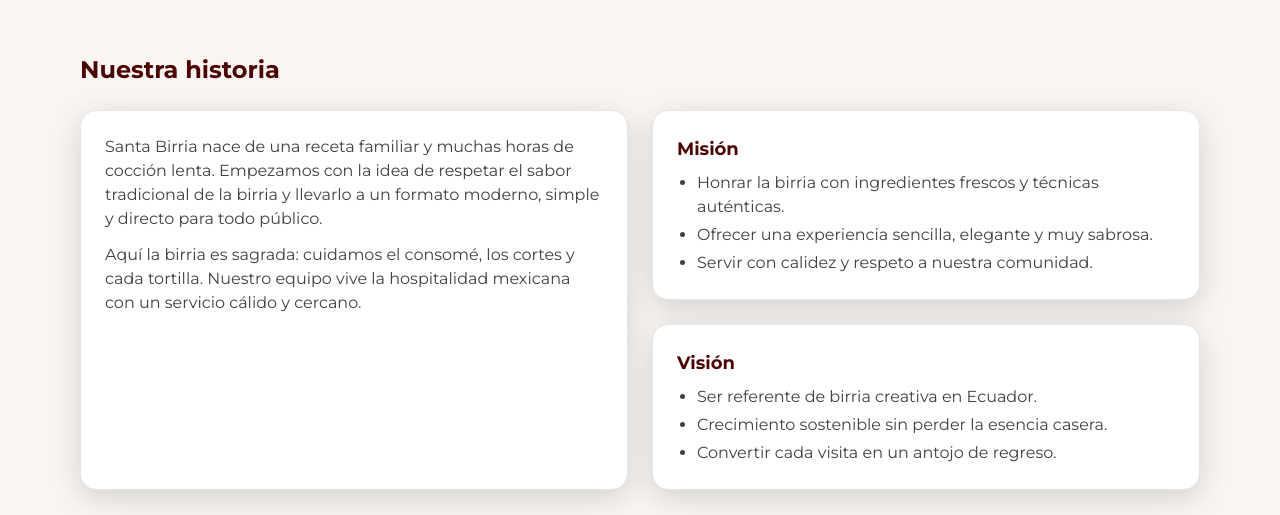
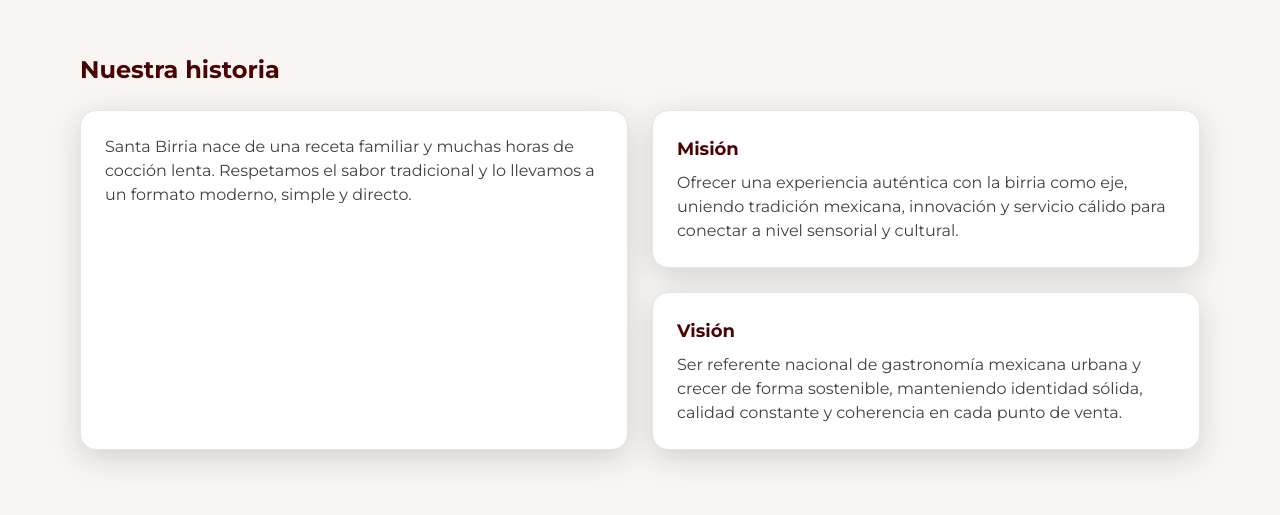
Before and after one commit to santabirriasd-beep/my-santabirria, a Next.js app: page / in a window 1280 px wide. Shown: the part 2260-2775 px from the top of the page. Built offline with nearby package versions, Linux system fonts and the light colour scheme; a web font is replaced by a local one.

Commit message:
Update About.jsx

```diff
--- a/components/About.jsx
+++ b/components/About.jsx
@@ -8,32 +8,25 @@
           <article className="card p-6">
             <p className="text-neutral-700">
               Santa Birria nace de una receta familiar y muchas horas de cocción lenta.
-              Empezamos con la idea de respetar el sabor tradicional de la birria y
-              llevarlo a un formato moderno, simple y directo para todo público.
-            </p>
-            <p className="mt-3 text-neutral-700">
-              Aquí la birria es sagrada: cuidamos el consomé, los cortes y cada tortilla.
-              Nuestro equipo vive la hospitalidad mexicana con un servicio cálido y cercano.
+              Respetamos el sabor tradicional y lo llevamos a un formato moderno, simple y directo.
             </p>
           </article>
 
           <div className="grid gap-6">
             <article className="card p-6">
               <h3 className="text-lg font-bold text-bordo">Misión</h3>
-              <ul className="mt-2 list-disc space-y-1 pl-5 text-neutral-700">
-                <li>Honrar la birria con ingredientes frescos y técnicas auténticas.</li>
-                <li>Ofrecer una experiencia sencilla, elegante y muy sabrosa.</li>
-                <li>Servir con calidez y respeto a nuestra comunidad.</li>
-              </ul>
+              <p className="mt-2 text-neutral-700">
+                Ofrecer una experiencia auténtica con la birria como eje, uniendo tradición mexicana,
+                innovación y servicio cálido para conectar a nivel sensorial y cultural.
+              </p>
             </article>
 
             <article className="card p-6">
               <h3 className="text-lg font-bold text-bordo">Visión</h3>
-              <ul className="mt-2 list-disc space-y-1 pl-5 text-neutral-700">
-                <li>Ser referente de birria creativa en Ecuador.</li>
-                <li>Crecimiento sostenible sin perder la esencia casera.</li>
-                <li>Convertir cada visita en un antojo de regreso.</li>
-              </ul>
+              <p className="mt-2 text-neutral-700">
+                Ser referente nacional de gastronomía mexicana urbana y crecer de forma sostenible,
+                manteniendo identidad sólida, calidad constante y coherencia en cada punto de venta.
+              </p>
             </article>
           </div>
         </div>
```
